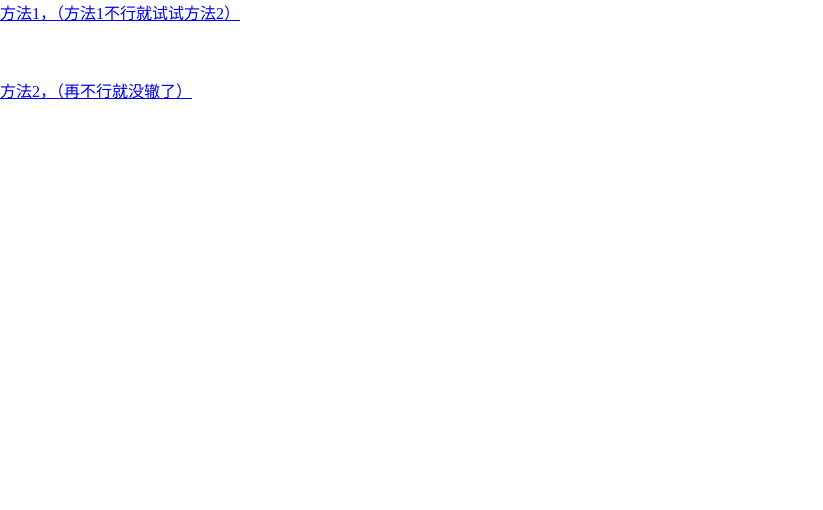
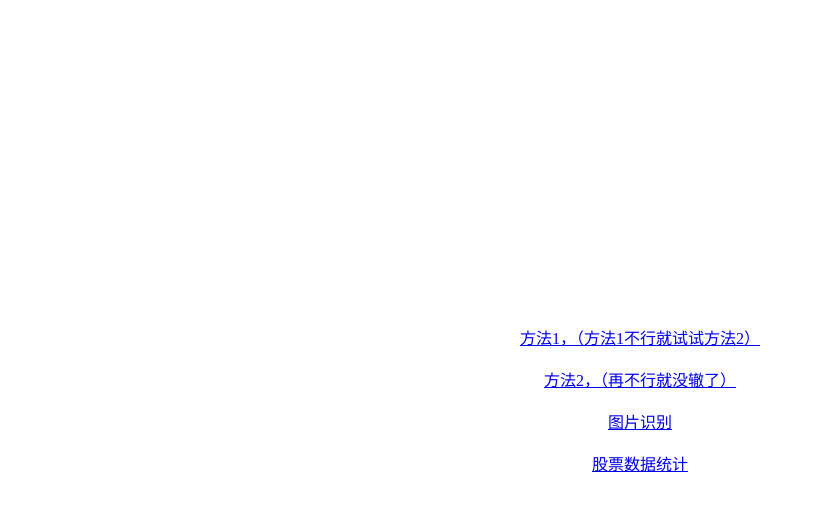
Before and after one commit to wangweijia/vue-test-project, a Vue app: page /myVue/ in a window 1280 px wide. Shown: the top 510 px of the page, without its empty margins (0-823 px from the left). Built offline with nearby package versions, Linux system fonts and the light colour scheme; the HTML template or start-up script is replaced by a standard one.

Commit message:
路由完善

```diff
--- a/package.json
+++ b/package.json
@@ -8,6 +8,7 @@
     "lint": "vue-cli-service lint"
   },
   "dependencies": {
+    "@antv/g2": "^4.0.1",
     "baidu-aip-sdk": "^2.4.5",
     "core-js": "^3.3.2",
     "element-ui": "^2.13.0",
--- a/src/components/Index.vue
+++ b/src/components/Index.vue
@@ -1,15 +1,12 @@
 <template>
-    <div>
+    <div class="page" >
         <router-link to="/list1">方法1，（方法1不行就试试方法2）</router-link>
         <br/>
-        <br/>
-        <!-- <router-link to="/list2">方法2</router-link>
-        <br/>
-        <a href="https://juejin.im/post/5db935e5f265da4d495c44b4">方法2外部链接</a> -->
-
-        <br/>
-        <br/>
         <router-link to="/list3">方法2，（再不行就没辙了）</router-link>
+        <br>
+        <router-link to="/imgToTxt">图片识别</router-link>
+        <br>
+        <router-link to="/stock" >股票数据统计</router-link>
     </div>
 </template>
 
@@ -20,6 +17,16 @@ export default {
 </script>
 
 <style lang="less" scoped>
+.page {
+    display: flex;
+    flex-direction: column;
+    align-items: center;
+    justify-content: center;
 
+    width: 100%;
+    height: 100%;
+
+    overflow: hidden;
+}
 
 </style>
--- /dev/null
+++ b/src/components/stockStatistics/index.vue
@@ -0,0 +1,15 @@
+<template>
+  <div>
+    indexddddd
+  </div>
+</template>
+
+<script>
+export default {
+
+}
+</script>
+
+<style>
+
+</style>
```
Also changed, not shown: src/main.js (+14 -5 lines), 1 other file (tests, documents, lock files or other folders).
